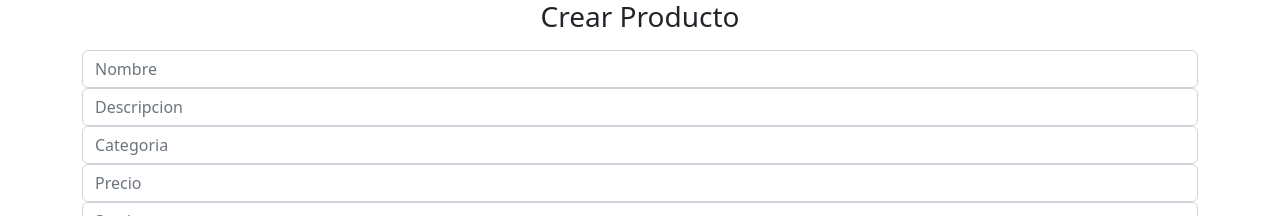
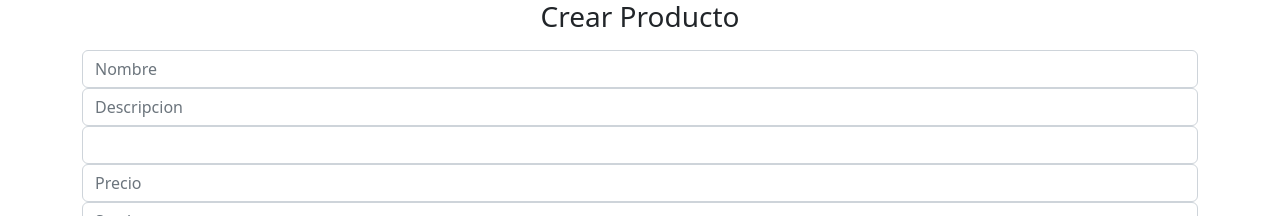
Before and after one commit to Lau1407/AngularLibre, an Angular app: page /crear-producto in a window 1280 px wide. Shown: the top 216 px of the page. Built offline with nearby package versions, Linux system fonts and the light colour scheme.

Commit message:
intento de select categorias

```diff
--- a/src/app/crear-producto/crear-producto.component.html
+++ b/src/app/crear-producto/crear-producto.component.html
@@ -7,9 +7,7 @@
       <div class="form-group">
         <input type="text" [(ngModel)]="productDetails.descripcion" class="form-control" placeholder="Descripcion">
       </div>
-      <div class="form-group">
-        <input type="text" [(ngModel)]="productDetails.categoria" class="form-control" placeholder="Categoria">
-      </div>
+      <select  [(ngModel)]="productDetails.categoria" class="form-control" placeholder="Categoria"></select>
       <div class="form-group">
         <input type="text" [(ngModel)]="productDetails.precio" class="form-control" placeholder="Precio">
       </div>
```
